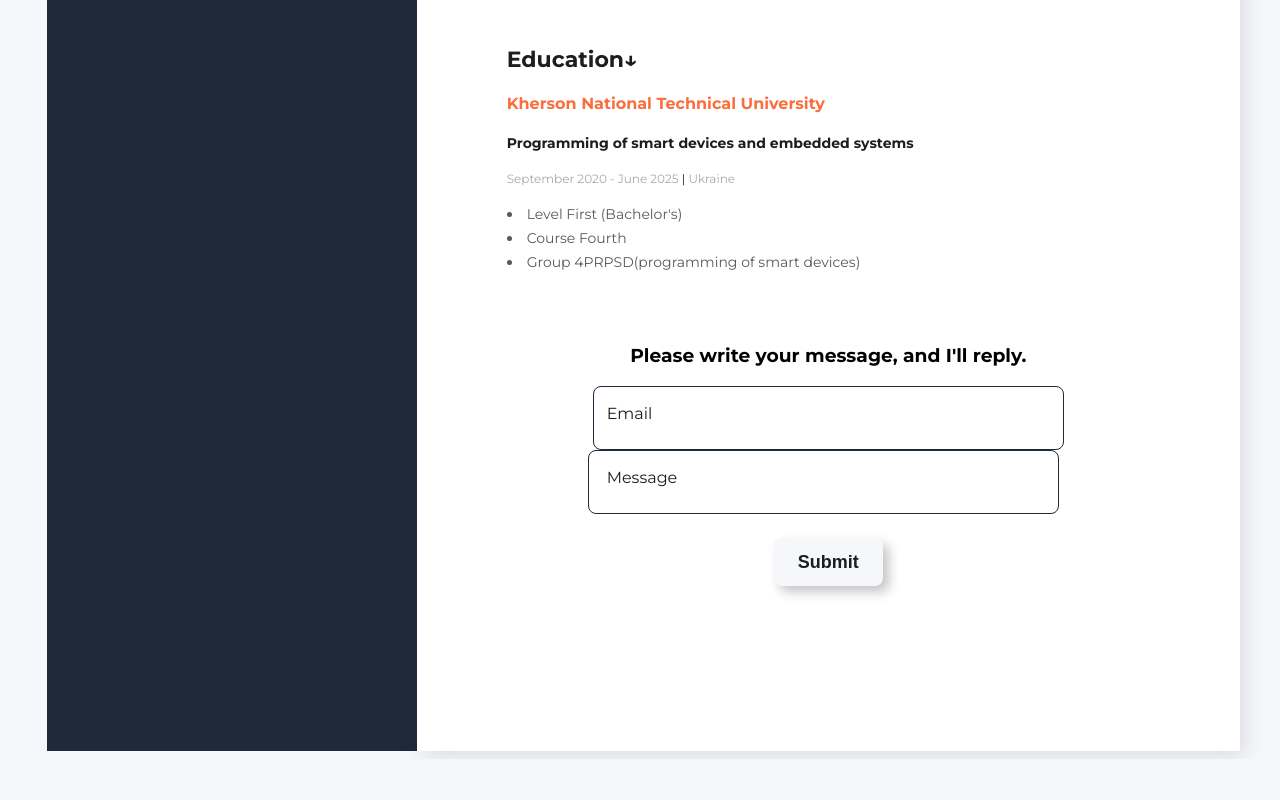
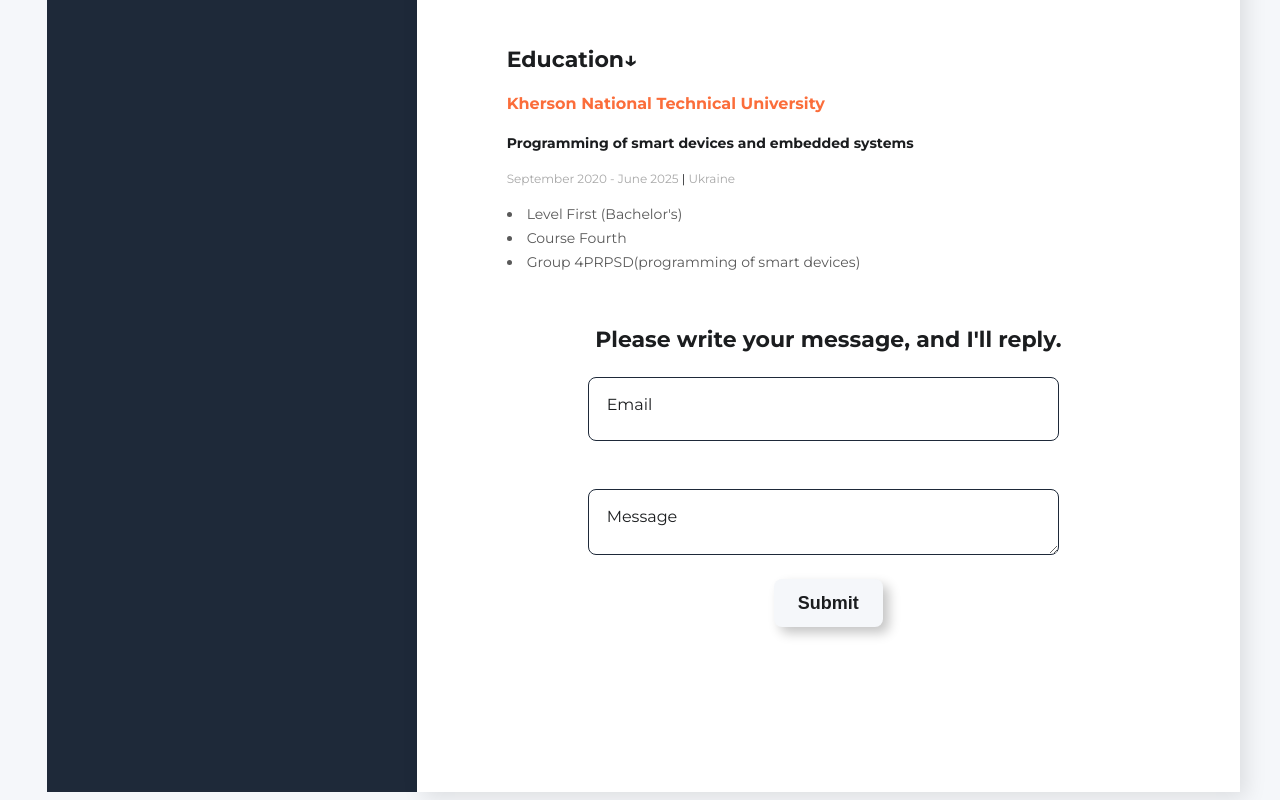
Before and after one commit to HOKER1597/Summary, a plain HTML site: page index.html in a window 1280 px wide. Shown: the part 2649-3449 px from the top of the page. Before the commit the page ends 3408 px from the top, so only its background shows below. Drawn offline with Linux system fonts and the light colour scheme.

Commit message:
Update index.html

```diff
--- a/index.html
+++ b/index.html
@@ -345,18 +345,17 @@
             <!--Form-->
             <div class="reveal form-section">
                 <form action="#" class="form-conteiner" id="form" name="contact" netlify>
-                    <h3 class="form-title">Please write your message, and I'll reply.</h3>
-                    <div class="form-field">
+                    <h3 class="title">Please write your message, and I'll reply.</h3>
+                    <div class="form-field-email">
+                        <input type="email" class="form-field-input" name="email" id="user-email" required>
                         <label for="user-email" class="form-field-label">Email</label>
-                        <input type="email" class="form-field-input" name="email" id="user-email" required>
                     </div>
-                    <div class="form-field form-field-text">
-                        <label for="user-name" class="form-field-label">Message</label>
-                        <input type="text" class="form-field-input" name="message" id="user-message" required>
+                    <div class="form-field-text">
+                        <textarea class="form-field-input" name="message" id="user-message" required></textarea>
+                        <label for="user-message" class="form-field-label">Message</label>
                     </div>
                     <button class="form-button" id="launch-btn">Submit</button>
                 </form>
-
             </div>
         </div>
         <!--Sidebar-->
```
